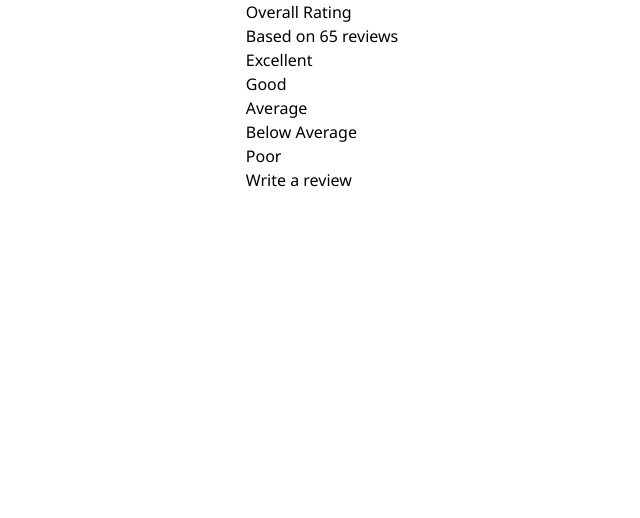
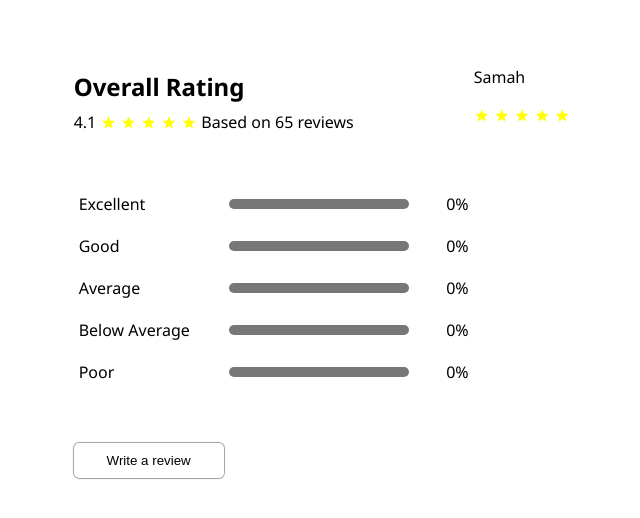
Before and after one commit to SamahTT/product-review-starter, a plain HTML site: page product-reviews/index.html in a window 1280 px wide. Shown: the whole page, without its empty margins (318-958 px from the left). Drawn offline with nearby package versions, Linux system fonts and the light colour scheme; no server answers.

Commit message:
style updates

```diff
--- a/product-reviews/css/style.css
+++ b/product-reviews/css/style.css
@@ -1,4 +1,5 @@
 body {
+  padding: 0;
   margin: 0;
   font-family: "Noto Sans", system-ui, -apple-system, BlinkMacSystemFont,
     "Segoe UI", Roboto, Oxygen, Ubuntu, Cantarell, "Open Sans", "Helvetica Neue",
@@ -14,6 +15,49 @@ body {
   display: flex;
   justify-content: center;
   align-items: start;
+  padding: 50px 0;
+}
+
+#all-percentages-wrapper{
+  margin-bottom: 50px;
+}
+
+.percentage-wrapper{
+  display: flex;
+  align-items: center;
+  justify-content: space-evenly;
+  padding: 10px 5px;
+}
+
+.overall-rating{
+  margin-top: -12px;
+  margin-bottom: 50px;
+}
+
+.rating-category{
+  width: 150px;
+}
+
+.percentage {
+  width: 60px;
+  text-align: end;
+}
+
+.bar{
+  width: 180px;
+  height: 10px;
+  background-color: #777;
+  border-radius: 1.7em;
+}
+
+.btn{
+  width: 150px;
+  padding: 10px 15px;
+  border-radius: 5px;
+  background-color: #ffffff;
+  border: none;
+  box-shadow: 0px 0px 1px 0.7px grey;
+  cursor: pointer;
 }
 
 .credits {
--- a/product-reviews/index.html
+++ b/product-reviews/index.html
@@ -1,65 +1,80 @@
 <!DOCTYPE html>
 <html lang="en">
 <!-- [Delete this comment] This file is the main file for the challenge. For the most part, you should be editing this file. -->
+
 <head>
   <meta charset="utf-8" />
   <meta name="viewport" content="width=device-width, initial-scale=1" />
   <title>Hero Section | GreatFrontEnd Projects</title>
   <link rel="preconnect" href="https://fonts.googleapis.com" />
   <link rel="preconnect" href="https://fonts.gstatic.com" crossorigin />
-    <link
-      href="https://fonts.googleapis.com/css2?family=Noto+Sans:ital,wght@0,100..900;1,100..900&display=swap"
-      rel="stylesheet"
-    />
+  <link href="https://fonts.googleapis.com/css2?family=Noto+Sans:ital,wght@0,100..900;1,100..900&display=swap"
+    rel="stylesheet" />
+  <link href="https://cdn.jsdelivr.net/npm/remixicon@4.3.0/fonts/remixicon.css" rel="stylesheet">
   <link rel="stylesheet" href="css/style.css" />
-
-    <!-- Tailwind CDN allows you to use Tailwind classes immediately in your HTML without any installation steps.
-      If you're not using Tailwind, you may delete the <script> -->
-    <!-- Get started on Tailwind: https://tailwindcss.com/docs/installation/play-cdn -->
-    <script src="https://cdn.tailwindcss.com"></script>
 
   <link rel="icon" href="img/favicon.ico" sizes="any" />
 </head>
+
 <body>
   <div class="container">
-      <div class="overall-rating-col">
+    <div class="col-sm">
       <h2>Overall Rating</h2>
       <div class="overall-rating">
-          <span class="avg-rating"></span>
-          <!--stars-->
-          <span>Based on <span class="reviews-count">65</span> reviews</span>
+        <span id="avg-rating">4.1</span>
+        <!-- stars -->
+        <i class="ri-star-s-fill" style="color: yellow;"></i>
+        <i class="ri-star-s-fill" style="color: yellow;"></i>
+        <i class="ri-star-s-fill" style="color: yellow;"></i>
+        <i class="ri-star-s-fill" style="color: yellow;"></i>
+        <i class="ri-star-s-fill" style="color: yellow;"></i>
+        <span>Based on <span id="reviews-count">65</span> reviews</span>
       </div>
-        <div class="reviews-percentages">
+      <div id="all-percentages-wrapper">
         <div class="percentage-wrapper">
-            Excellent
-            <div class="bar"></div>
-            <span class="excellent-percentage"></span>
+          <span class="rating-category">Excellent</span>
+          <div class="bar excellent-bar"></div>
+          <span class="percentage" id="excellent-percentage">0%</span>
         </div>
-          <div class="percentage-wrapper good-wrapper">
-            Good
-            <div class="bar"></div>
-            <span class="good-percentage"></span>
+        <div class="percentage-wrapper">
+          <span class="rating-category">Good</span>
+          <div class="bar good-bar"></div>
+          <span class="percentage" id="good-percentage">0%</span>
         </div>
-          <div class="percentage-wrapper average-wrapper">
-            Average
-            <div class="bar"></div>
-            <span class="average-percentage"></span>
+        <div class="percentage-wrapper">
+          <span class="rating-category">Average</span>
+          <div class="bar average-bar"></div>
+          <span class="percentage" id="average-percentage">0%</span>
         </div>
-          <div class="percentage-wrapper below-average-wrapper">
-            Below Average
-            <div class="bar"></div>
-            <span class="below-average-percentage"></span>
+        <div class="percentage-wrapper">
+          <span class="rating-category">Below Average</span>
+          <div class="bar below-average-bar"></div>
+          <span class="percentage" id="below-average-percentage">0%</span>
         </div>
-          <div class="percentage-wrapper poor-wrapper">
-            Poor
-            <div class="bar"></div>
-            <span class="poor-percentage"></span>
+        <div class="percentage-wrapper">
+          <span class="rating-category">Poor</span>
+          <div class="bar poor-bar"></div>
+          <span class="percentage" id="poor-percentage">0%</span>
         </div>
       </div>
-        <button class="btn">Write a review</button>
+      <button id="write-review-btn" class="btn">Write a review</button>
     </div>
-      <div class="reviews-col"></div>
+    <div class="col-bg">
+      <div class="review-wrapper">
+        <div class="avatar"></div>
+        <span class="text-wrapper">
+          <p class="username">Samah</p>
+          <i class="ri-star-s-fill" style="color: yellow;"></i>
+          <i class="ri-star-s-fill" style="color: yellow;"></i>
+          <i class="ri-star-s-fill" style="color: yellow;"></i>
+          <i class="ri-star-s-fill" style="color: yellow;"></i>
+          <i class="ri-star-s-fill" style="color: yellow;"></i>
+
+        </span>
+      </div>
+    </div>
   </div>
   <script src="js/index.js"></script>
 </body>
+
 </html>
```
Lines whose indentation alone changed are shown as unchanged.
